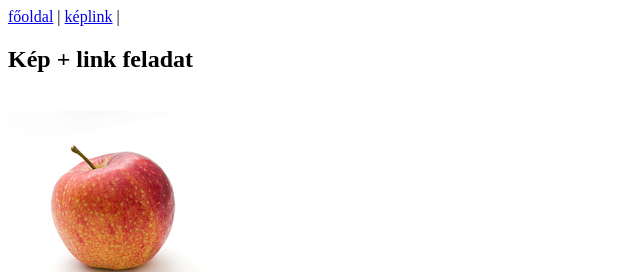
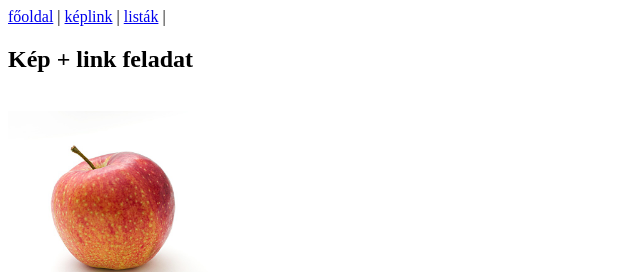
Before and after one commit to Ndominik20091101/weboldalam, a plain HTML site: page keplink.html in a window 1280 px wide. Shown: the top 272 px of the page, 0-640 px from the left. Drawn offline with Linux system fonts and the light colour scheme.

Commit message:
listák2

```diff
--- a/keplink.html
+++ b/keplink.html
@@ -9,6 +9,7 @@
     <nav>
         <a href="index.html">főoldal</a> |
         <a href="keplink.html">képlink</a> |
+        <a href="listak.html">listák</a>  |
     </nav>
     <h2>Kép + link feladat</h2> <!--2-es szintű címsor-->
     <br> <!--sortörés-->
```
Also changed, not shown: index.html (+1 -0 lines).
